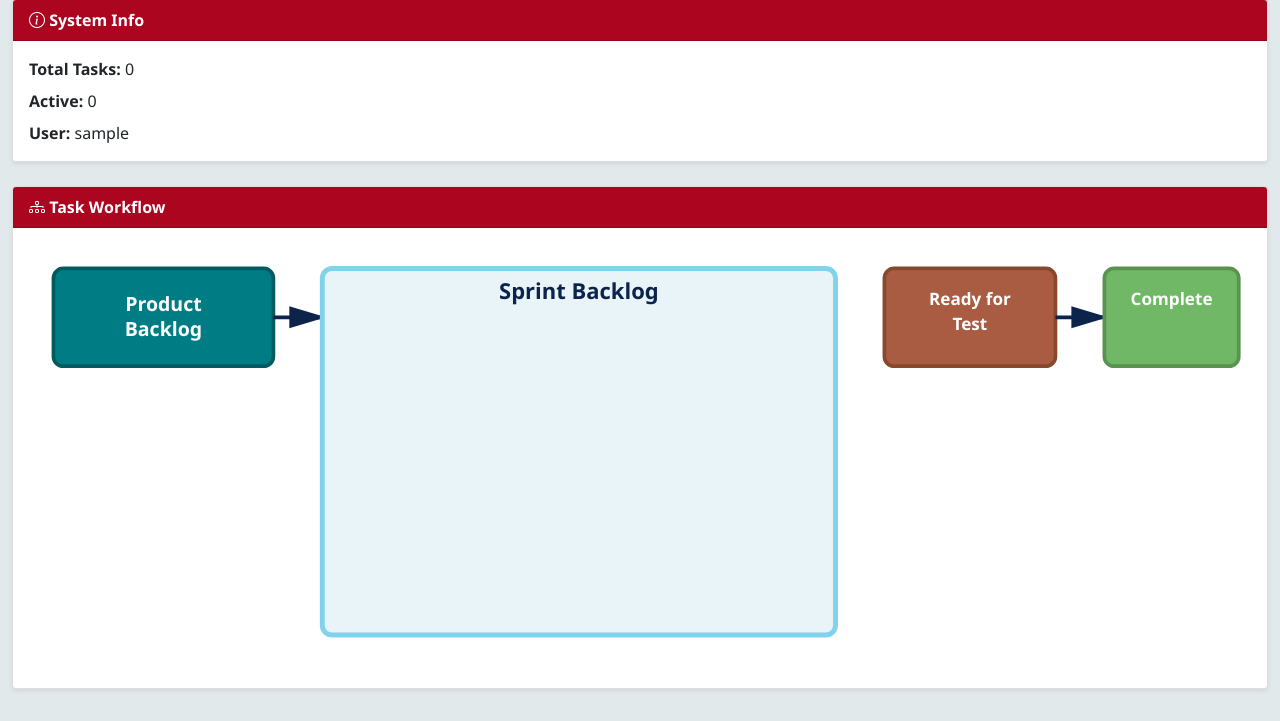
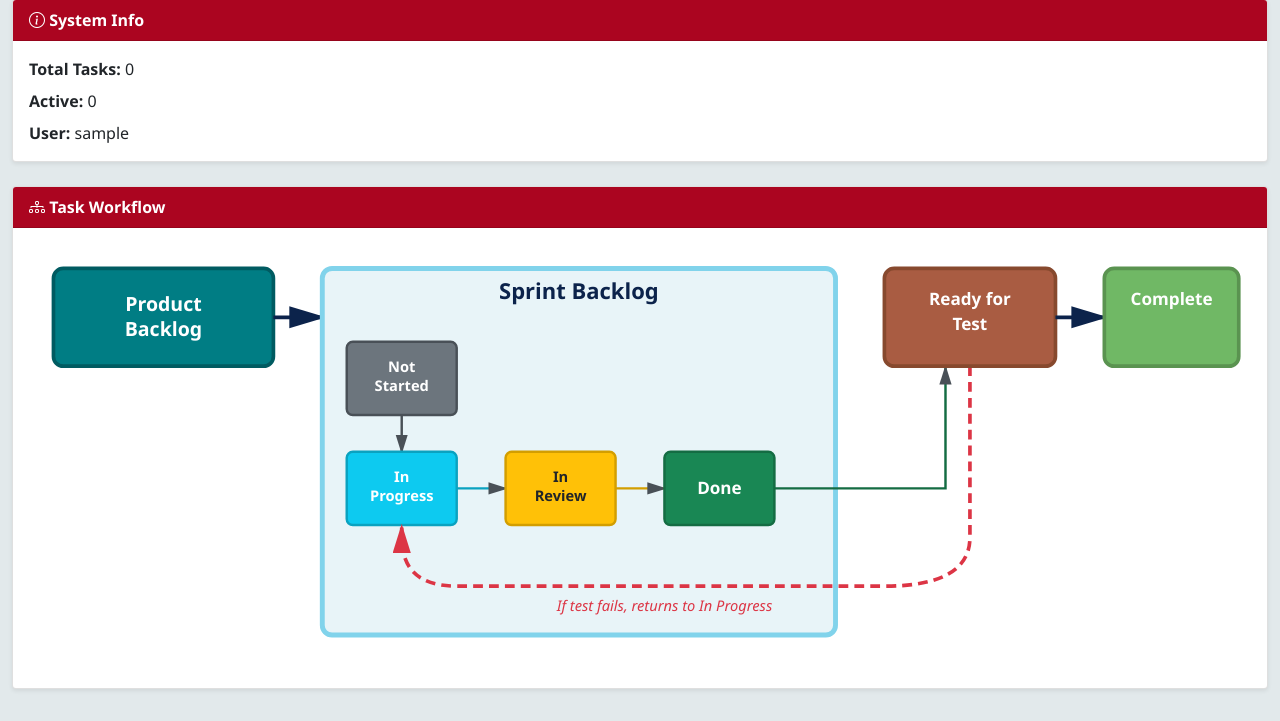
Before and after one commit to David-Coulter/sfwe507site, a Django app: page / in a window 1280 px wide. Shown: the part 739-1460 px from the top of the page. Run offline with Django 5.2, Linux system fonts and the light colour scheme; the visitor is signed in with stand-in values (Sample User, id 1); data that the repository does not hold is empty; some libraries are stand-ins or nearby versions.

Commit message:
Restore full dashboard workflow diagram

```diff
--- a/507site/main/templates/main/dashboard.html
+++ b/507site/main/templates/main/dashboard.html
@@ -325,91 +325,105 @@
     </div>
 
 
-    <!-- Workflow Diagram -->
+    <!-- Workflow Diagram with Visual Flow -->
     <div class="row mt-4">
         <div class="col-12">
             <div class="card shadow-sm">
                 <div class="card-header">
                     <i class="bi bi-diagram-3"></i> Task Workflow
                 </div>
+                <div class="card-body">
+                    <!-- SVG Flow Diagram -->
+                    <svg viewBox="0 0 1000 350" xmlns="http://www.w3.org/2000/svg" style="width: 100%; height: auto;">
+                        <!-- Main Workflow Boxes -->
 
-                <div class="card-body">
-                    <svg viewBox="0 0 1000 350"
-                         xmlns="http://www.w3.org/2000/svg"
-                         style="width:100%;height:auto;">
-
-                        <rect x="20" y="20" width="180" height="80" rx="8"
-                              fill="#007D84" stroke="#005B61" stroke-width="3"/>
+                        <!-- Product Backlog -->
+                        <rect x="20" y="20" width="180" height="80" rx="8" fill="#007D84" stroke="#005B61" stroke-width="3"/>
                         <text x="110" y="55" text-anchor="middle" fill="white" font-size="16" font-weight="bold">Product</text>
                         <text x="110" y="75" text-anchor="middle" fill="white" font-size="16" font-weight="bold">Backlog</text>
 
-                        <path d="M 200 60 L 240 60"
-                              stroke="#0C234B"
-                              stroke-width="3"
-                              fill="none"
-                              marker-end="url(#arrowhead)"/>
+                        <!-- Arrow 1 -->
+                        <path d="M 200 60 L 240 60" stroke="#0C234B" stroke-width="3" fill="none" marker-end="url(#arrowhead)"/>
 
-                        <rect x="240" y="20" width="420" height="300" rx="8"
-                              fill="#E8F4F8" stroke="#81D3EB" stroke-width="4"/>
+                        <!-- Sprint Backlog Container -->
+                        <rect x="240" y="20" width="420" height="300" rx="8" fill="#E8F4F8" stroke="#81D3EB" stroke-width="4"/>
+                        <text x="450" y="45" text-anchor="middle" fill="#0C234B" font-size="18" font-weight="bold">Sprint Backlog</text>
 
-                        <text x="450" y="45"
-                              text-anchor="middle"
-                              fill="#0C234B"
-                              font-size="18"
-                              font-weight="bold">
-                              Sprint Backlog
+                        <!-- Sprint Sub-statuses -->
+                        <g transform="translate(260, 80)">
+                            <!-- Not Started -->
+                            <rect x="0" y="0" width="90" height="60" rx="5" fill="#6c757d" stroke="#495057" stroke-width="2"/>
+                            <text x="45" y="25" text-anchor="middle" fill="white" font-size="12" font-weight="bold">Not</text>
+                            <text x="45" y="40" text-anchor="middle" fill="white" font-size="12" font-weight="bold">Started</text>
+
+                            <!-- Arrow down -->
+                            <path d="M 45 60 L 45 90" stroke="#495057" stroke-width="2" fill="none" marker-end="url(#arrowhead-small)"/>
+
+                            <!-- In Progress -->
+                            <rect x="0" y="90" width="90" height="60" rx="5" fill="#0dcaf0" stroke="#0aa2c0" stroke-width="2"/>
+                            <text x="45" y="115" text-anchor="middle" fill="white" font-size="12" font-weight="bold">In</text>
+                            <text x="45" y="130" text-anchor="middle" fill="white" font-size="12" font-weight="bold">Progress</text>
+
+                            <!-- Arrow right -->
+                            <path d="M 90 120 L 130 120" stroke="#0aa2c0" stroke-width="2" fill="none" marker-end="url(#arrowhead-small)"/>
+
+                            <!-- In Review -->
+                            <rect x="130" y="90" width="90" height="60" rx="5" fill="#ffc107" stroke="#d39e00" stroke-width="2"/>
+                            <text x="175" y="115" text-anchor="middle" fill="#212529" font-size="12" font-weight="bold">In</text>
+                            <text x="175" y="130" text-anchor="middle" fill="#212529" font-size="12" font-weight="bold">Review</text>
+
+                            <!-- Arrow right -->
+                            <path d="M 220 120 L 260 120" stroke="#d39e00" stroke-width="2" fill="none" marker-end="url(#arrowhead-small)"/>
+
+                            <!-- Done -->
+                            <rect x="260" y="90" width="90" height="60" rx="5" fill="#198754" stroke="#146c43" stroke-width="2"/>
+                            <text x="305" y="125" text-anchor="middle" fill="white" font-size="14" font-weight="bold">Done</text>
+
+                            <!-- Arrow up and right to exit -->
+                            <path d="M 350 120 L 490 120 L 490 21" stroke="#146c43" stroke-width="2" fill="none" marker-end="url(#arrowhead-small)"/>
+                        </g>
+
+                        <!-- Note about failure loop -->
+                        <text x="520" y="300" text-anchor="middle" fill="#dc3545" font-size="12" font-style="italic">
+                            If test fails, returns to In Progress
                         </text>
 
-                        <rect x="700" y="20" width="140" height="80" rx="8"
-                              fill="#A95C42" stroke="#87492e" stroke-width="3"/>
+                        <!-- Failure arrow from Ready for Test back to In Progress -->
+                        <path d="M 770 100 L 770 240 Q 770 280, 700 280 L 350 280 Q 305 280, 305 240 L 305 232"
+                            stroke="#dc3545"
+                            stroke-width="3"
+                            fill="none"
+                            marker-end="url(#arrowhead-fail)"
+                            stroke-dasharray="8,5"/>
 
-                        <text x="770" y="50" text-anchor="middle"
-                              fill="white" font-size="14" font-weight="bold">
-                              Ready for
-                        </text>
+                        <!-- Ready for Test -->
+                        <rect x="700" y="20" width="140" height="80" rx="8" fill="#A95C42" stroke="#87492e" stroke-width="3"/>
+                        <text x="770" y="50" text-anchor="middle" fill="white" font-size="14" font-weight="bold">Ready for</text>
+                        <text x="770" y="70" text-anchor="middle" fill="white" font-size="14" font-weight="bold">Test</text>
 
-                        <text x="770" y="70" text-anchor="middle"
-                              fill="white" font-size="14" font-weight="bold">
-                              Test
-                        </text>
+                        <!-- Arrow 3 -->
+                        <path d="M 840 60 L 880 60" stroke="#0C234B" stroke-width="3" fill="none" marker-end="url(#arrowhead)"/>
 
-                        <path d="M 840 60 L 880 60"
-                              stroke="#0C234B"
-                              stroke-width="3"
-                              fill="none"
-                              marker-end="url(#arrowhead)"/>
+                        <!-- Complete -->
+                        <rect x="880" y="20" width="110" height="80" rx="8" fill="#70B865" stroke="#5a9350" stroke-width="3"/>
+                        <text x="935" y="50" text-anchor="middle" fill="white" font-size="14" font-weight="bold">Complete</text>
 
-                        <rect x="880" y="20" width="110" height="80"
-                              rx="8"
-                              fill="#70B865"
-                              stroke="#5a9350"
-                              stroke-width="3"/>
-
-                        <text x="935" y="50"
-                              text-anchor="middle"
-                              fill="white"
-                              font-size="14"
-                              font-weight="bold">
-                              Complete
-                        </text>
-
+                        <!-- Arrow markers -->
                         <defs>
-                            <marker id="arrowhead"
-                                    markerWidth="10"
-                                    markerHeight="10"
-                                    refX="9"
-                                    refY="3"
-                                    orient="auto">
-                                <polygon points="0 0,10 3,0 6"
-                                         fill="#0C234B"/>
+                            <marker id="arrowhead" markerWidth="10" markerHeight="10" refX="9" refY="3" orient="auto">
+                                <polygon points="0 0, 10 3, 0 6" fill="#0C234B" />
+                            </marker>
+                            <marker id="arrowhead-small" markerWidth="8" markerHeight="8" refX="7" refY="2.5" orient="auto">
+                                <polygon points="0 0, 8 2.5, 0 5" fill="#495057" />
+                            </marker>
+                            <marker id="arrowhead-fail" markerWidth="8" markerHeight="8" refX="7" refY="2.5" orient="auto">
+                                <polygon points="0 0, 8 2.5, 0 5" fill="#dc3545" />
                             </marker>
                         </defs>
-
                     </svg>
                 </div>
             </div>
         </div>
     </div>
-
 </div>
 {% endblock %}
```
